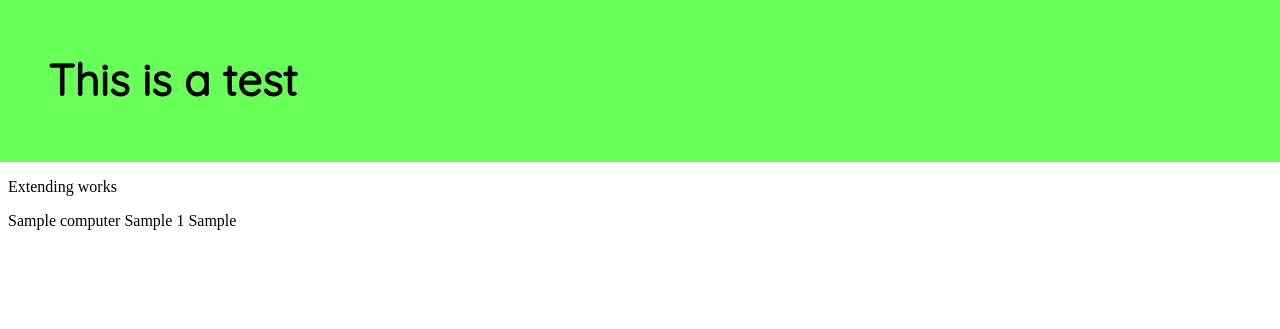
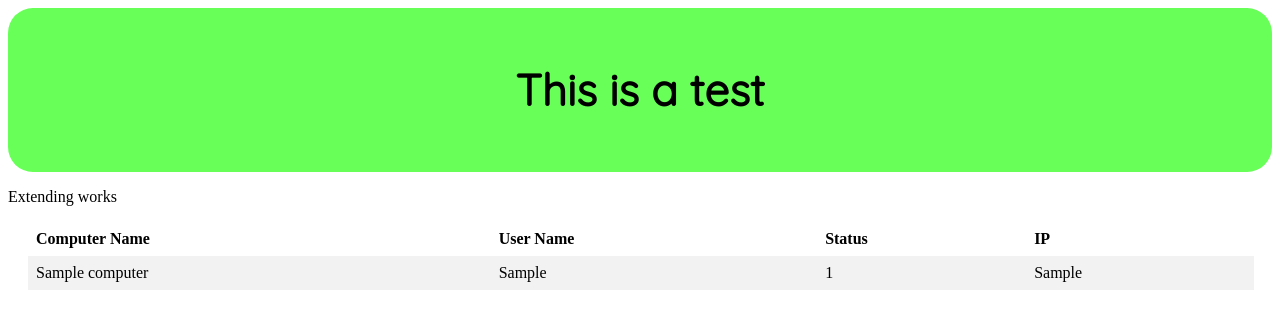
Before and after one commit to YazidEl7/Info_Project, a Django app: page /Home/ in a window 1280 px wide. Shown: the top 329 px of the page. Run offline with Django 3.2, Linux system fonts and the light colour scheme; tables that the repository leaves empty hold one stand-in row (values such as "Sample post").

Commit message:
Updating_Still_Ongoing

```diff
--- a/HelpSelf/HelpInfo/static/HelpInfo/main.css
+++ b/HelpSelf/HelpInfo/static/HelpInfo/main.css
@@ -4,7 +4,19 @@ header {
   font-family: 'Quicksand';
   font-size: 22px;
   padding: 25px 50px;
-  margin-top: -10px;
-  margin-right: -10px;
-  margin-left: -10px
+  text-align: center;
+  border-radius: 25px;
 }
+table {
+  border-collapse: collapse;
+  width: 97%;
+  margin-left: 20px;
+  margin-right: 20px;
+}
+
+th, td {
+  text-align: left;
+  padding: 8px;
+}
+
+tr:nth-child(even) {background-color: #f2f2f2;}
--- a/HelpSelf/HelpInfo/templates/HelpInfo/data.html
+++ b/HelpSelf/HelpInfo/templates/HelpInfo/data.html
@@ -3,9 +3,24 @@
 {% block content %}
 <p>Extending works</p>
 
-<p>
-    {% for i in Computers %}
-    {{i.comp.comp_name}} {{i.user.user}} {{i.status.status}} {{i.ip.ip}} <br>
-    {% endfor %}
-</p>
+    <div style="overflow-x: auto;">
+  <table>
+    <tr>
+      <th>Computer Name</th>
+      <th>User Name</th>
+      <th>Status</th>
+      <th>IP</th>
+    </tr>
+      {% for i in Computers %}
+         <tr>
+            <td>{{i.comp.comp_name}}</td>
+            <td>{{i.user.user}}</td>
+            <td>{{i.status.status}}</td>
+            <td>{{i.ip.ip}}</td>
+         </tr>
+      {% endfor %}
+  </table>
+
+</div>
+
 {% endblock %}
```
